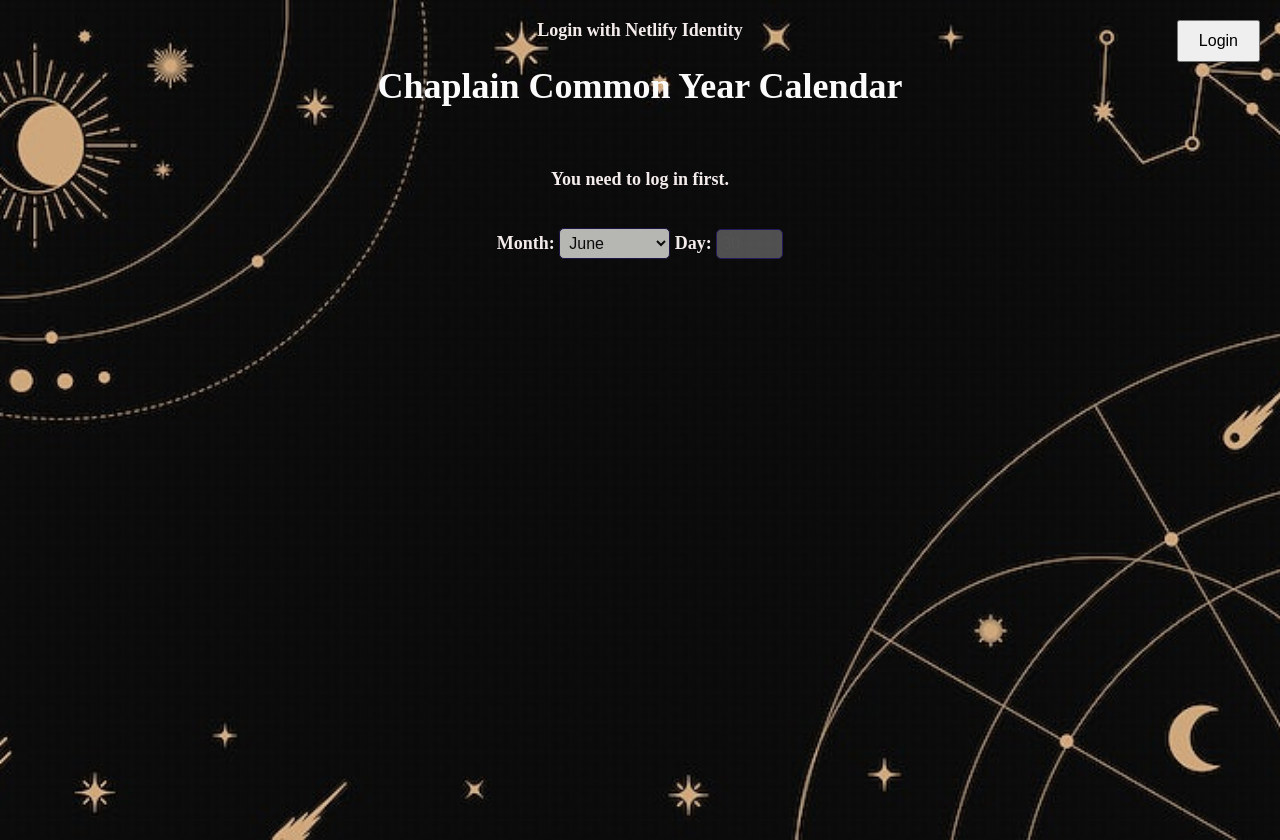
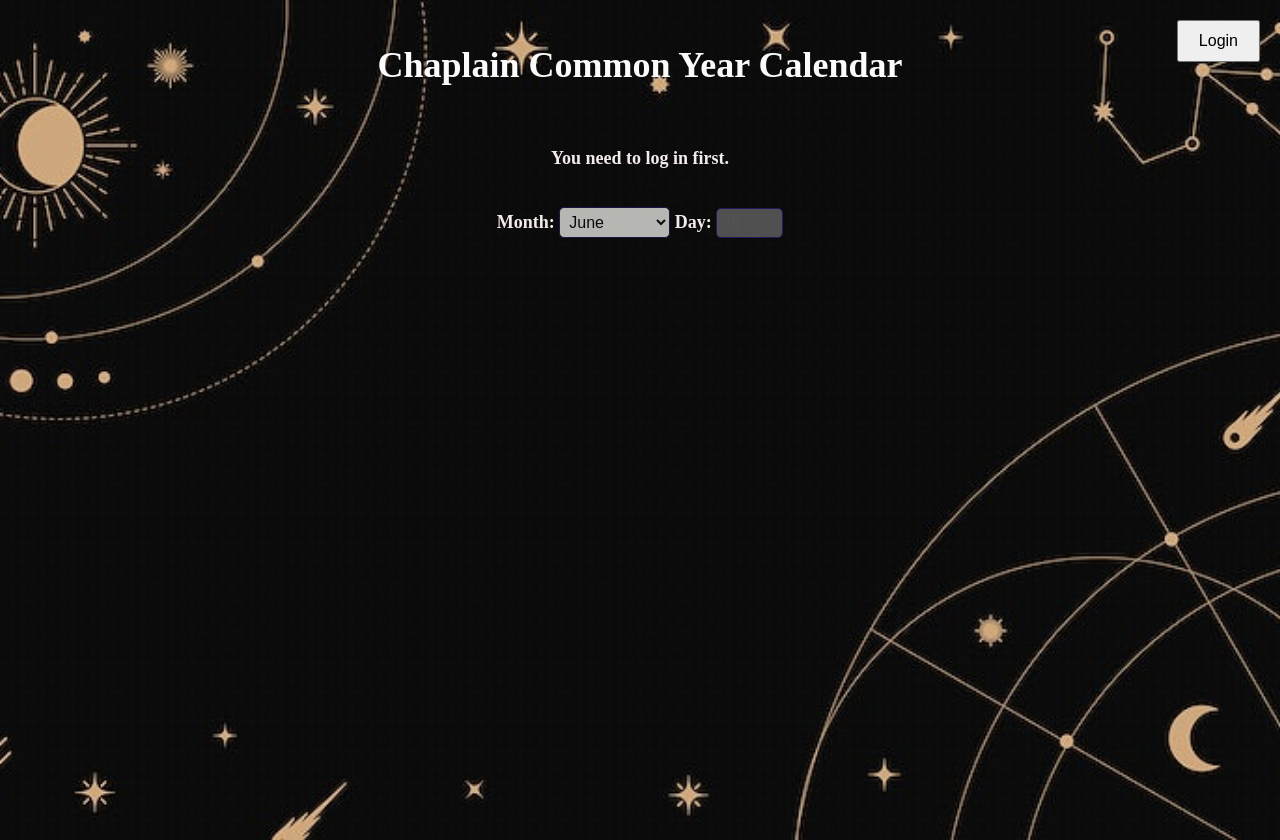
Before and after one commit to bfrench1994/Chaplain-Common-Year-Calendar, a plain HTML site: page index.html in a window 1280 px wide. Drawn offline with nearby package versions, Linux system fonts and the light colour scheme; some packages are replaced by stand-ins of ours; a script that the page names is missing.

Commit message:
Update index.html

```diff
--- a/index.html
+++ b/index.html
@@ -13,7 +13,7 @@
     <script type="text/javascript" src="https://identity.netlify.com/v1/netlify-identity-widget.js"></script>
 </head>
 <body>
-    <div data-netlify-identity-button>Login with Netlify Identity</div>
+  <div data-netlify-identity-menu></div>
   <h1>Chaplain Common Year Calendar</h1>
   <div id="login-message">
     <p>You need to log in first.</p>
```
